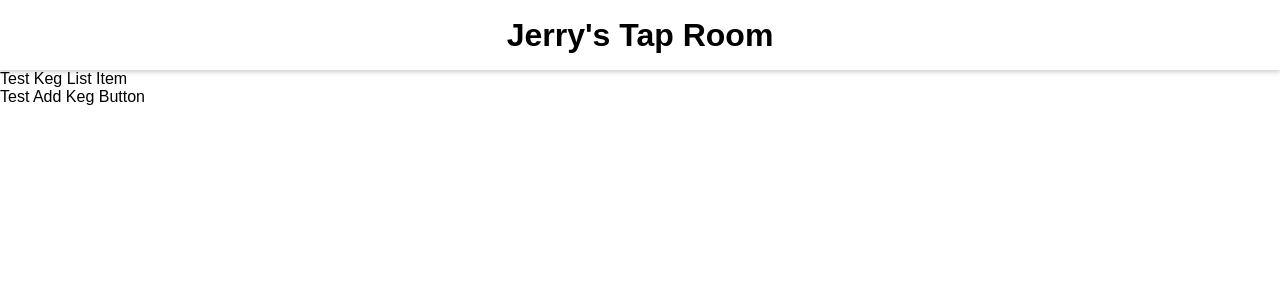
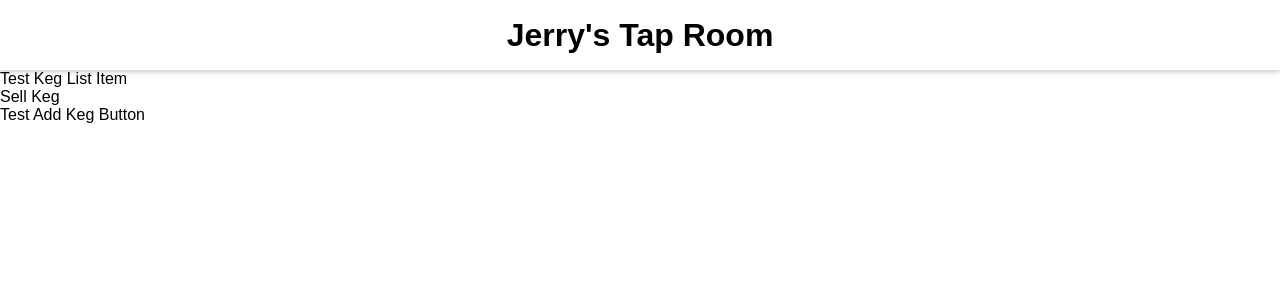
Before and after one commit to bobbymart1n/react-taproom, a React app: page /#/ in a window 1280 px wide. Shown: the top 300 px of the page. Built offline with nearby package versions, Linux system fonts and the light colour scheme.

Commit message:
Add sell keg button component

```diff
--- a/src/components/KegList/KegList.jsx
+++ b/src/components/KegList/KegList.jsx
@@ -1,10 +1,12 @@
 import React from 'react';
 import KegListItem from './KegListItem/KegListItem';
 import AddKegButton from './AddKegButton/AddKegButton';
+import SellKegButton from './SellKegButton/SellKegButton';
 function KegList() {
   return (
     <div>
       <KegListItem />
+      <SellKegButton />
       <AddKegButton />
     </div>
   );
--- /dev/null
+++ b/src/components/KegList/SellKegButton/SellKegButton.jsx
@@ -0,0 +1,11 @@
+import React from 'react';
+
+function SellKegButton() {
+  return(
+    <div>
+      Sell Keg
+    </div>
+  );
+}
+
+export default SellKegButton;
```
Also changed, not shown: src/components/KegList/SellKegButton/SellKegButton.css (added).
